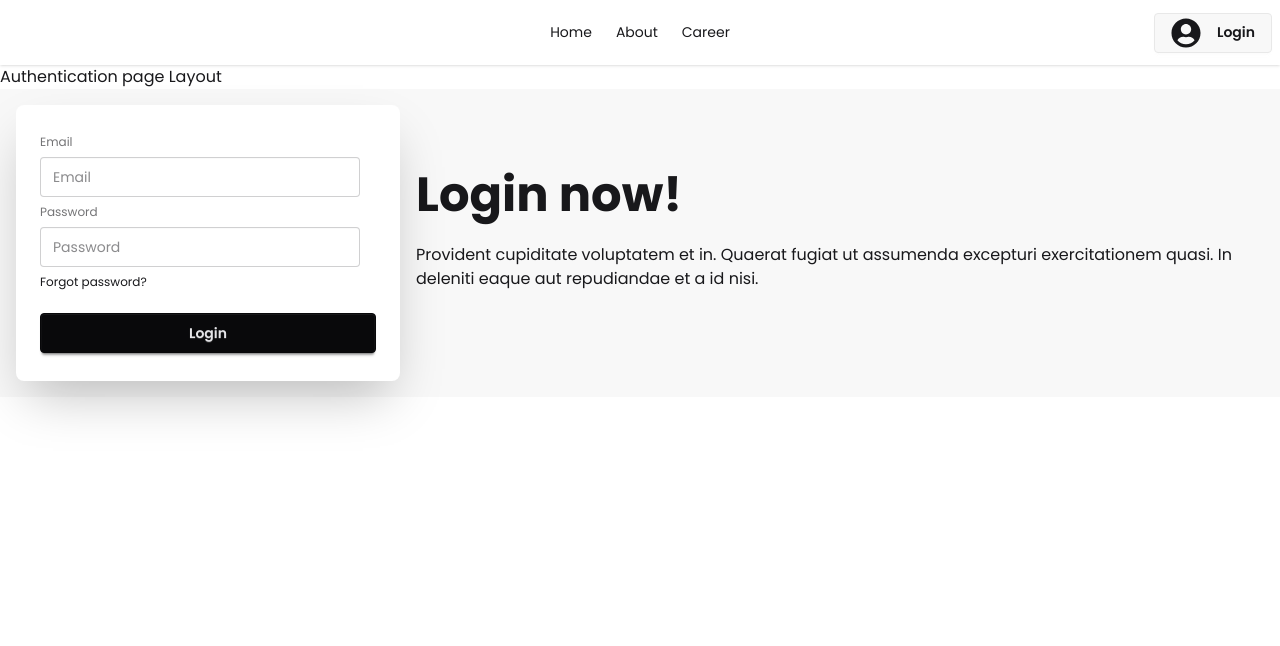
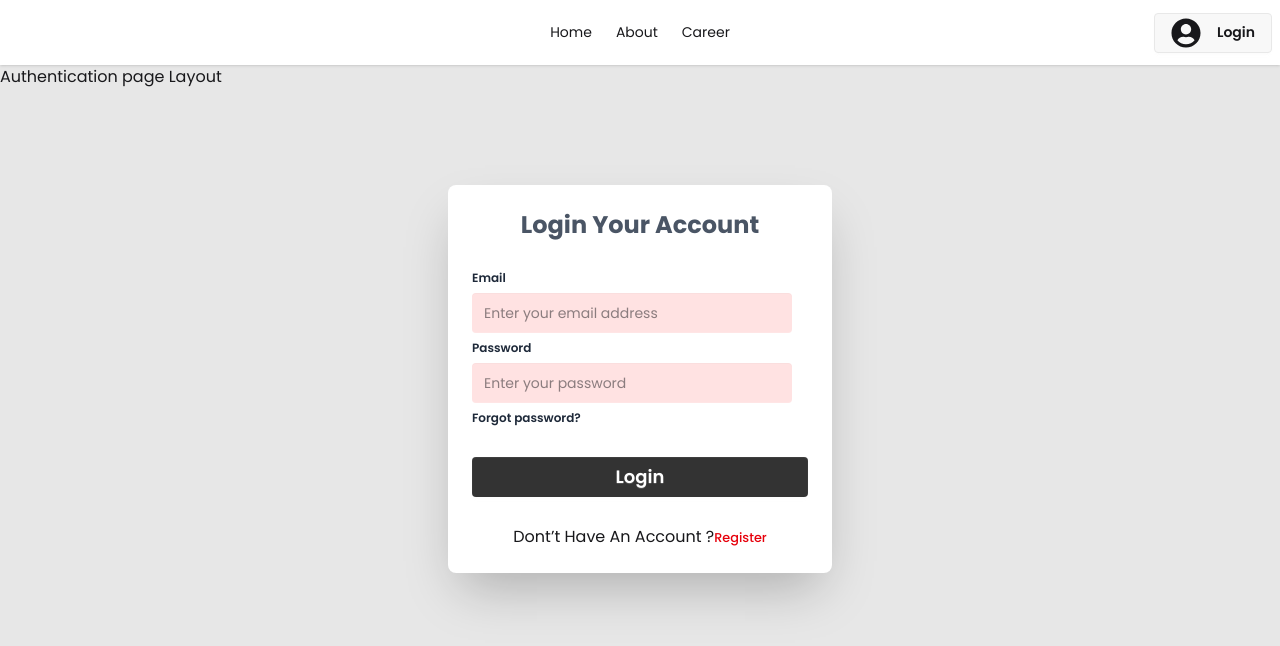
Before and after one commit to MdFoysal2024/dragon-news-project, a React (Vite) app: page /auth/login in a window 1280 px wide. Shown: the top 646 px of the page. Built offline with nearby package versions, Linux system fonts and the light colour scheme.

Commit message:
Web Authentication has been started

```diff
--- a/package.json
+++ b/package.json
@@ -16,6 +16,7 @@
     "react": "^18.3.1",
     "react-dom": "^18.3.1",
     "react-fast-marquee": "^1.6.5",
+    "react-hook-form": "^7.75.0",
     "react-icons": "^5.6.0",
     "react-router-dom": "^7.14.0",
     "tailwindcss": "^4.2.2"
--- a/src/Layout/AuthLayout.jsx
+++ b/src/Layout/AuthLayout.jsx
@@ -4,7 +4,7 @@ import Navber from '../components/Navber';
 
 const AuthLayout = () => {
   return (
-    <div className='container mx-auto'>
+    <div className='container mx-auto h-screen bg-[#E7E7E7]'>
 
         <Navber></Navber>
         Authentication page Layout
--- a/src/components/Login.jsx
+++ b/src/components/Login.jsx
@@ -1,35 +1,65 @@
+import { Link } from "react-router-dom"
 
 
 const Login = () => {
+
+    const handleLogin = event => {
+       event.preventDefault()
+        console.log(' handle Login')
+    }
+
+
     return (
-        <div >
+        <div className='container mx-auto items-center md:my-24 justify-center  w-full flex flex-col md:flex-row lg:flex-row '>
 
 
 
-            <div className="hero bg-base-200  ">
-                <div className="hero-content flex-col lg:flex-row-reverse">
-                    <div className="text-center lg:text-left">
-                        <h1 className="text-5xl font-bold">Login now!</h1>
-                        <p className="py-6">
-                            Provident cupiditate voluptatem et in. Quaerat fugiat ut assumenda excepturi exercitationem
-                            quasi. In deleniti eaque aut repudiandae et a id nisi.
-                        </p>
-                    </div>
-                    <div className="card bg-base-100 w-full max-w-sm shrink-0 shadow-2xl">
-                        <div className="card-body">
-                            <fieldset className="fieldset">
-                                <label className="label">Email</label>
-                                <input type="email" className="input" placeholder="Email" />
-                                <label className="label">Password</label>
-                                <input type="password" className="input" placeholder="Password" />
-                                <div><a className="link link-hover">Forgot password?</a></div>
-                                <button className="btn btn-neutral mt-4">Login</button>
-                            </fieldset>
+
+
+            <div className="card bg-base-100 w-full max-w-sm shrink-0 shadow-2xl">
+                <div>
+                    <h2 className=' text-xl md:text-xl lg:text-2xl font-bold text-center pt-6'>
+                        <span className="text-gray-600"> Login Your Account </span>
+
+                    </h2>
+                </div>
+
+                <form
+                    onSubmit={handleLogin}
+
+                    className="card-body">
+                    <fieldset className="fieldset">
+                        <label className="label text-gray-800 font-semibold">Email</label>
+                        <input type="email" name="email" className="input  bg-red-100 border-0" placeholder="Enter your email address" />
+
+                        <label className="label text-gray-800 font-semibold">Password</label>
+                        <input type="password" name="password" className="input  bg-red-100 border-0" placeholder="Enter your password" />
+
+                        <div><a className="link link-hover text-gray-800 font-semibold">Forgot password?</a></div>
+
+
+                        <div className="form-control mt-6">
+                            <input type="submit" className="btn w-full bg-[#333333] text-white border-none text-lg hover:bg-red-800" value='Login' />
                         </div>
-                    </div>
-                </div>
+                    </fieldset>
+                </form>
+
+                <p className="text-center pb-6">Dont’t Have An Account ?<small className="text-red-600 font-medium">
+                    <Link to='/auth/register' >Register</Link>
+                </small></p>
+
             </div>
+
+
+
         </div>
+
+
+
+
+
+
+
     )
 }
 
```
Also changed, not shown: 1 other file (tests, documents, lock files or other folders).
